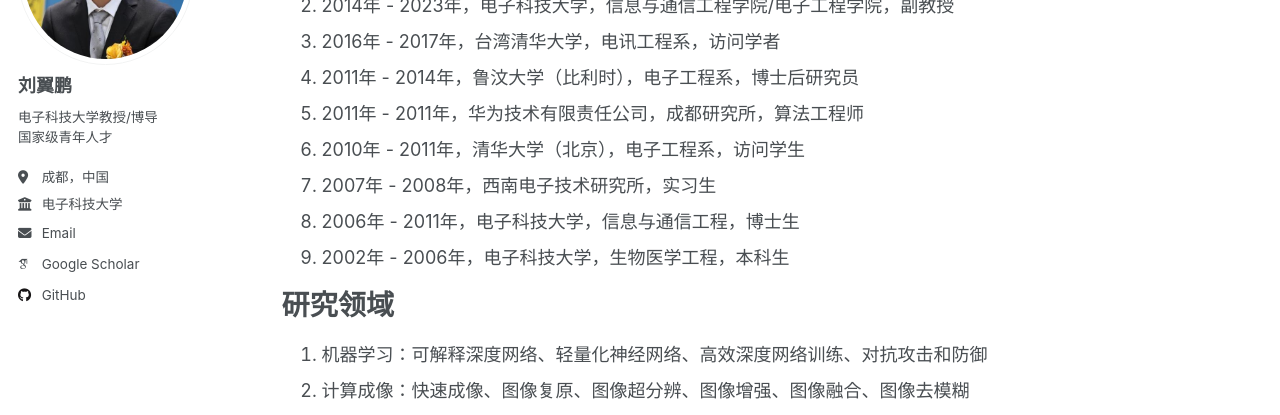
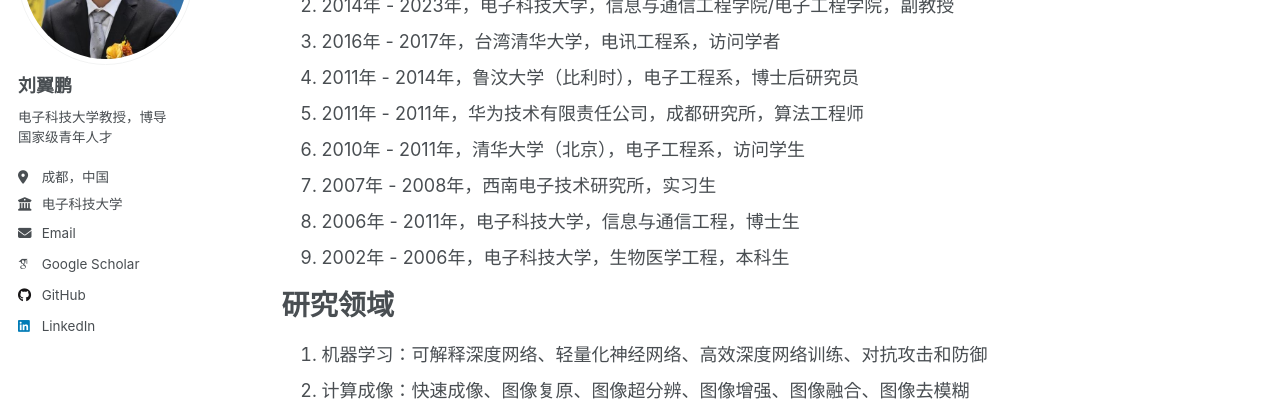
Before and after one commit to yipengliu/yipengliu.github.io, a Jekyll site: the page built from _pages/main-zh.md, in a window 1280 px wide. Shown: the part 209-624 px from the top of the page. Built offline with Jekyll 4.4.1, drawn with Linux system fonts in a browser that asks for light colours; some web fonts are replaced.

Commit message:
Update site_zh.yml

```diff
--- a/_data/site_zh.yml
+++ b/_data/site_zh.yml
@@ -6,7 +6,7 @@ site_zh:
 author_zh:
   avatar: "profile.jpg"
   name: "刘翼鹏"
-  bio: "电子科技大学教授/博导<br>国家级青年人才"
+  bio: "电子科技大学教授，博导<br>国家级青年人才"
   location: "成都，中国"
   employer: "电子科技大学"
   pubmed:
@@ -26,7 +26,7 @@ author_zh:
   instagram:
   impactstory:
   lastfm:
-  linkedin:
+  linkedin: https://www.linkedin.com/in/yipeng-liu-8b613b15/
   orcid:
   pinterest:
   soundcloud:
```
